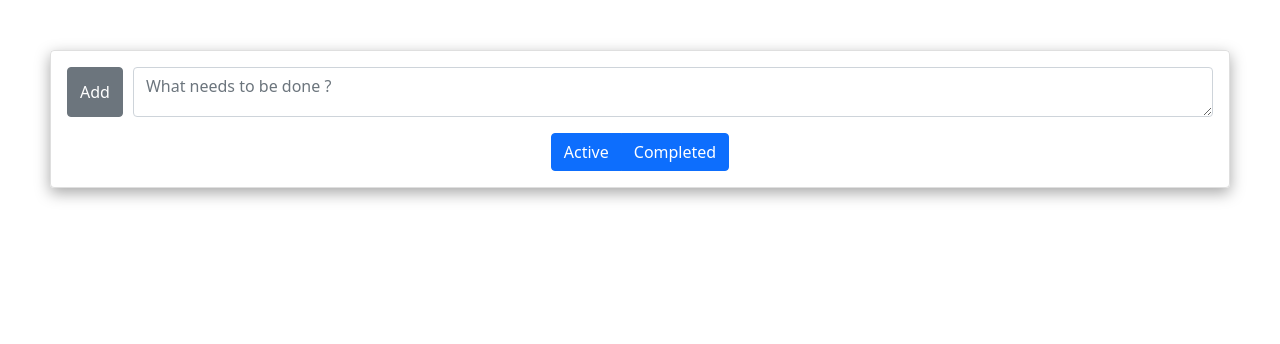
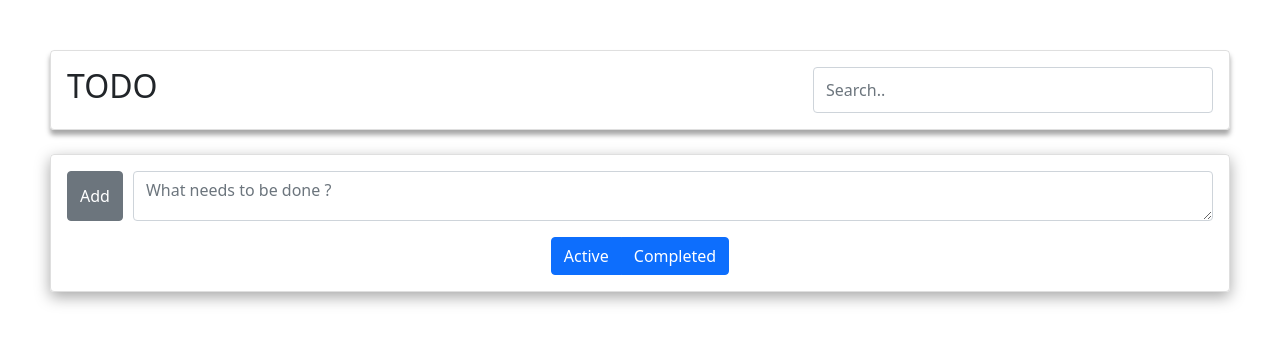
Before and after one commit to hemreozdemir/todo-app, a React (Create React App) app: page / in a window 1280 px wide. Shown: the top 344 px of the page. Built offline with nearby package versions, Linux system fonts and the light colour scheme.

Commit message:
search implemented
search implemented

```diff
--- a/src/css/todo.css
+++ b/src/css/todo.css
@@ -1,5 +1,6 @@
 .todo-container {
     margin: 50px;
+    z-index: 999;
 }
 .todo-container .todo-card {
     background-color: rgba(128, 128, 128, 0);
@@ -35,3 +36,14 @@
     display: flex;
     justify-content: center;
 }
+
+.search-todo {
+    margin-left: auto;
+    width: 400px;
+    display: flex;
+}
+
+.header-card {
+    background-color: rgba(128, 128, 128, 0);
+    box-shadow: rgba(0, 0, 0, 0.35) 0px 5px 5px;
+}
--- /dev/null
+++ b/src/todos/Header/Header.js
@@ -0,0 +1,23 @@
+import React from "react";
+import { Input, Card, CardBody } from "reactstrap";
+
+const Header = ({ handleOnChangeSearch }) => {
+    const onChangeSearch = (e) => {
+        handleOnChangeSearch(e.target.value);
+    };
+
+    return (
+        <Card className="header-card mb-4">
+            <CardBody className="header-card-body d-flex">
+                <h2>TODO</h2>
+                <Input
+                    className="search-todo"
+                    placeholder="Search.."
+                    onChange={onChangeSearch}
+                ></Input>
+            </CardBody>
+        </Card>
+    );
+};
+
+export default Header;
--- a/src/todos/List.js
+++ b/src/todos/List.js
@@ -13,11 +13,14 @@ import "../css/todo.css";
 
 // ** Store
 import { saveTodos, getTodos } from "../data/LocaleDataSource";
+import Header from "./Header/Header";
 
 const TodoList = () => {
     const [allTodos, setAllTodos] = useState([]);
     const [showActives, setShowActives] = useState(false);
     const [showCompleted, setShowCompleted] = useState(false);
+    const [searchedKeyword, setSearchedKeyword] = useState("");
+    const [searchedTodos, setSearchedTodos] = useState([]);
 
     useEffect(() => {
         if (JSON.parse(getTodos())) {
@@ -70,12 +73,47 @@ const TodoList = () => {
         setShowCompleted(status);
     };
 
+    const searchTodo = (searched) => {
+        let searchedTodosTemp = allTodos.filter((todo) =>
+            todo.text.toLowerCase().includes(searched.toLowerCase())
+        );
+        setSearchedTodos(searchedTodosTemp);
+    };
+
+    const handleOnChangeSearch = (searched) => {
+        setSearchedKeyword(searched);
+        if (searched) {
+            searchTodo(searched);
+        }
+    };
+
     return (
         <div className="todo-container">
+            <Header handleOnChangeSearch={handleOnChangeSearch} />
             <Card className="todo-card">
                 <CardBody className="todo-card-body">
                     <AddTodo handleSubmitTodo={handleSubmitTodo} />
-                    {allTodos && (showCompleted || showActives)
+                    {allTodos && searchedKeyword.length > 1
+                        ? searchedTodos.map(
+                              (todo) =>
+                                  (showCompleted
+                                      ? todo.checked
+                                      : showActives
+                                      ? !todo.checked
+                                      : true) && (
+                                      <ListItem
+                                          key={todo.id}
+                                          id={todo.id}
+                                          checked={todo.checked}
+                                          todoText={todo.text}
+                                          handleChangeTodoChecked={
+                                              handleChangeTodoChecked
+                                          }
+                                          handleRemoveTodo={handleRemoveTodo}
+                                      />
+                                  )
+                          )
+                        : showCompleted || showActives
                         ? allTodos.map(
                               (todo) =>
                                   (showCompleted
```
